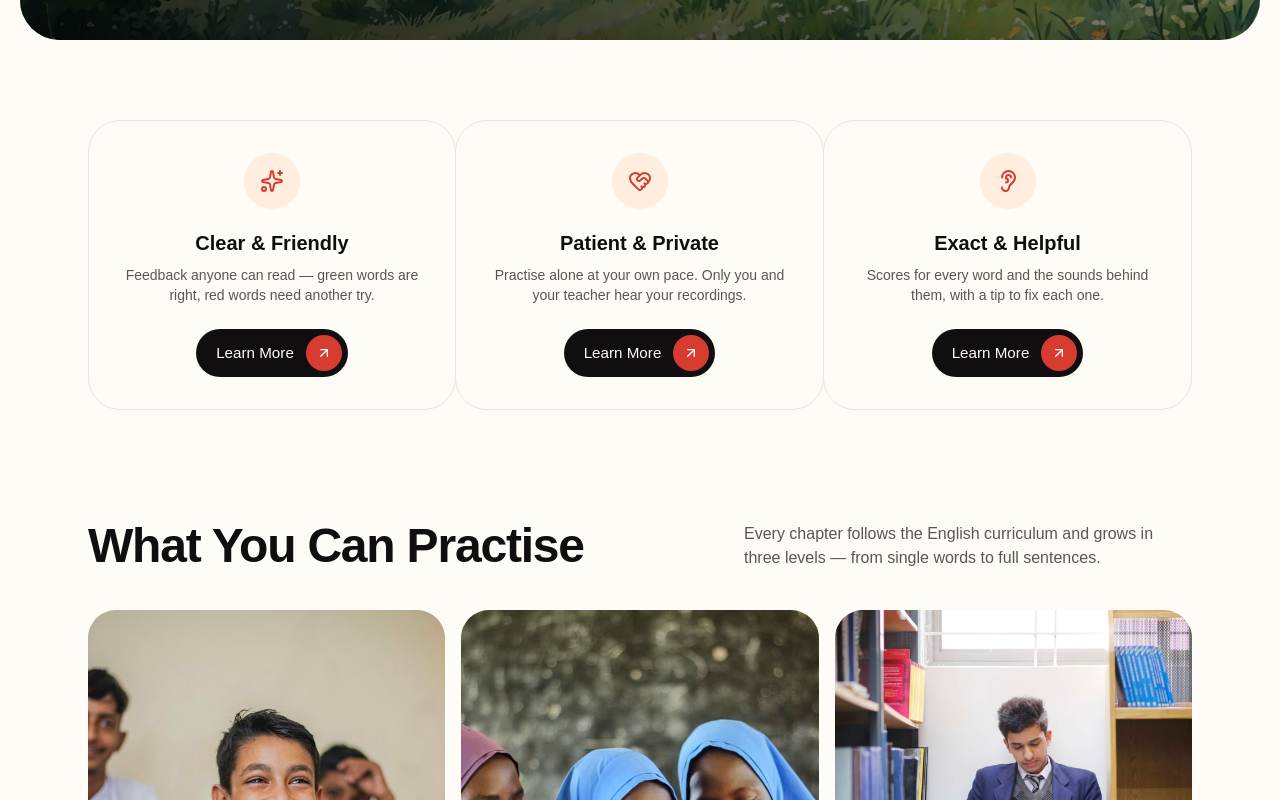
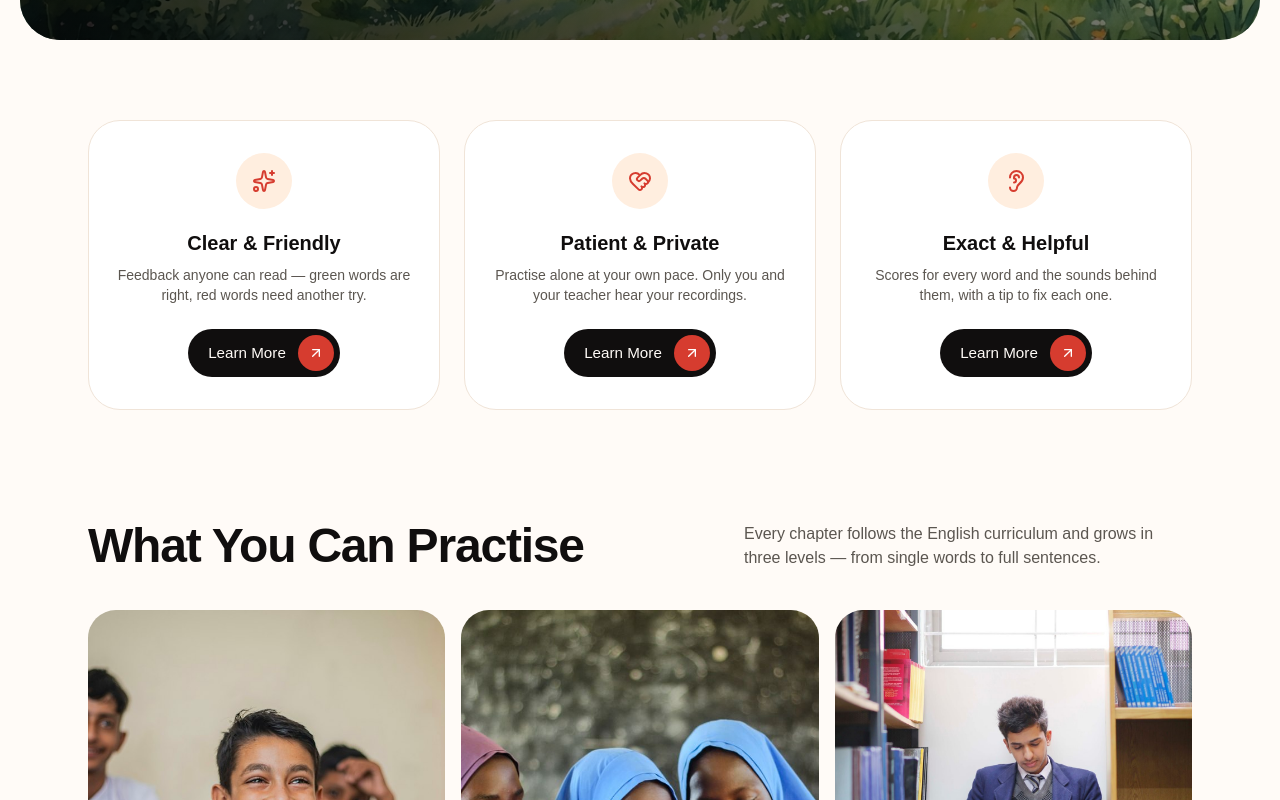
Before and after one commit to Mfahad159/Pronnova, a Next.js app: page / in a window 1280 px wide. Shown: the part 640-1440 px from the top of the page. Built offline with nearby package versions, Linux system fonts and the light colour scheme; a web font is replaced by a local one.

Commit message:
Landing: space out the three value cards
Separate cards with a 24px gap (16px on phones) and a white card
background instead of joined borders.

```diff
--- a/components/landing/value-cards.tsx
+++ b/components/landing/value-cards.tsx
@@ -1,7 +1,7 @@
 import { Ear, HeartHandshake, Sparkles } from "lucide-react";
 import { PillLink } from "./pill-link";
 
-// Three joined value cards (reference layout): icon in a soft circle, title, line, dark pill.
+// Three separate value cards (reference layout): icon in a soft circle, title, line, dark pill.
 const values = [
   {
     icon: Sparkles,
@@ -26,11 +26,11 @@ const values = [
 export function ValueCards() {
   return (
     <section aria-label="Why Pronnova" className="py-10 md:py-14">
-      <ul className="mx-auto grid w-full max-w-6xl gap-3 px-4 md:grid-cols-3 md:gap-0 md:px-6">
+      <ul className="mx-auto grid w-full max-w-6xl gap-4 px-4 md:grid-cols-3 md:gap-6 md:px-6">
         {values.map(({ icon: Icon, title, body, href }) => (
           <li
             key={title}
-            className="flex flex-col items-center rounded-[1.75rem] border px-6 py-8 text-center md:-ml-px md:rounded-[2rem] md:first:ml-0"
+            className="flex flex-col items-center rounded-[1.75rem] border bg-card px-6 py-8 text-center md:rounded-[2rem]"
           >
             <span className="flex size-14 items-center justify-center rounded-full bg-secondary text-primary">
               <Icon className="size-6" aria-hidden />
```
